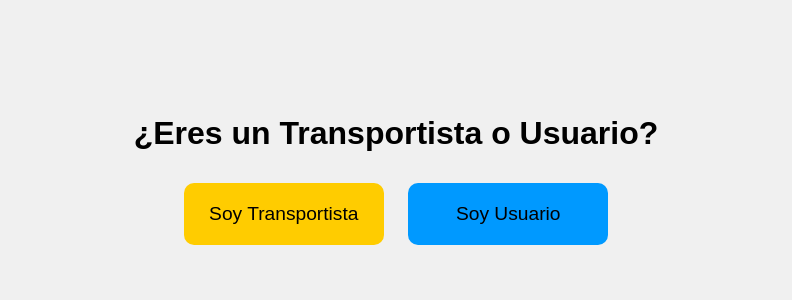
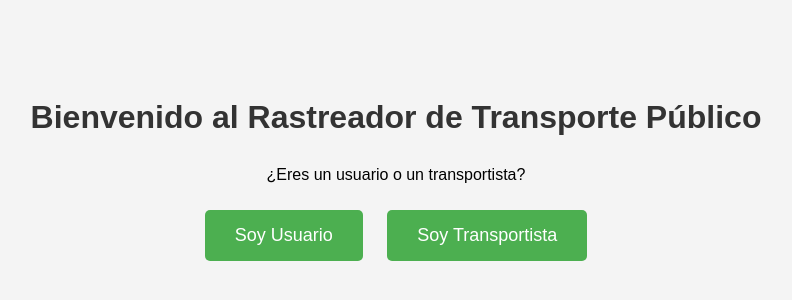
Before and after one commit to ALEJANDRO101499/ALEJANDRO101499.github.io, a plain HTML site: page index.html in a window 1280 px wide. Shown: the part 226-526 px from the top of the page, without its empty margins (244-1036 px from the left). Drawn offline with Linux system fonts and the light colour scheme.

Commit message:
Add files via upload

```diff
--- a/index.html
+++ b/index.html
@@ -3,7 +3,7 @@
 <head>
     <meta charset="UTF-8">
     <meta name="viewport" content="width=device-width, initial-scale=1.0">
-    <title>Selecciona tu Rol</title>
+    <title>Rastreador de Transporte Público</title>
     <style>
         body {
             font-family: Arial, sans-serif;
@@ -12,51 +12,41 @@
             align-items: center;
             height: 100vh;
             margin: 0;
-            background-color: #f0f0f0;
+            background-color: #f4f4f4;
         }
         .container {
             text-align: center;
         }
         h1 {
-            font-size: 2rem;
+            margin-bottom: 30px;
+            color: #333;
         }
         .button {
+            padding: 15px 30px;
             margin: 10px;
-            padding: 20px;
-            font-size: 1.2rem;
+            font-size: 18px;
             cursor: pointer;
-            border-radius: 10px;
             border: none;
-            width: 200px;
-            transition: background-color 0.3s ease;
-        }
-        .button:hover {
+            border-radius: 5px;
             background-color: #4CAF50;
             color: white;
         }
-        .button-transportista {
-            background-color: #ffcc00;
+        .button:hover {
+            background-color: #45a049;
         }
-        .button-usuario {
-            background-color: #0099ff;
+        .button:active {
+            background-color: #3e8e41;
         }
     </style>
 </head>
 <body>
     <div class="container">
-        <h1>¿Eres un Transportista o Usuario?</h1>
-        <button class="button button-transportista" onclick="redirectTo('transportista')">Soy Transportista</button>
-        <button class="button button-usuario" onclick="redirectTo('usuario')">Soy Usuario</button>
+        <h1>Bienvenido al Rastreador de Transporte Público</h1>
+        <p>¿Eres un usuario o un transportista?</p>
+        <div>
+            <button class="button" onclick="window.location.href='usuario.html'">Soy Usuario</button>
+            <button class="button" onclick="window.location.href='transportista.html'">Soy Transportista</button>
+        </div>
     </div>
-
-    <script>
-        function redirectTo(role) {
-            if (role === 'transportista') {
-                window.location.href = 'transportista.html';  // Página para el transportista
-            } else if (role === 'usuario') {
-                window.location.href = 'usuario.html';  // Página para el usuario
-            }
-        }
-    </script>
 </body>
 </html>
```
Also changed, not shown: transportistas.json (added, +7 -0 lines), usuario.html (+24 -10 lines).
